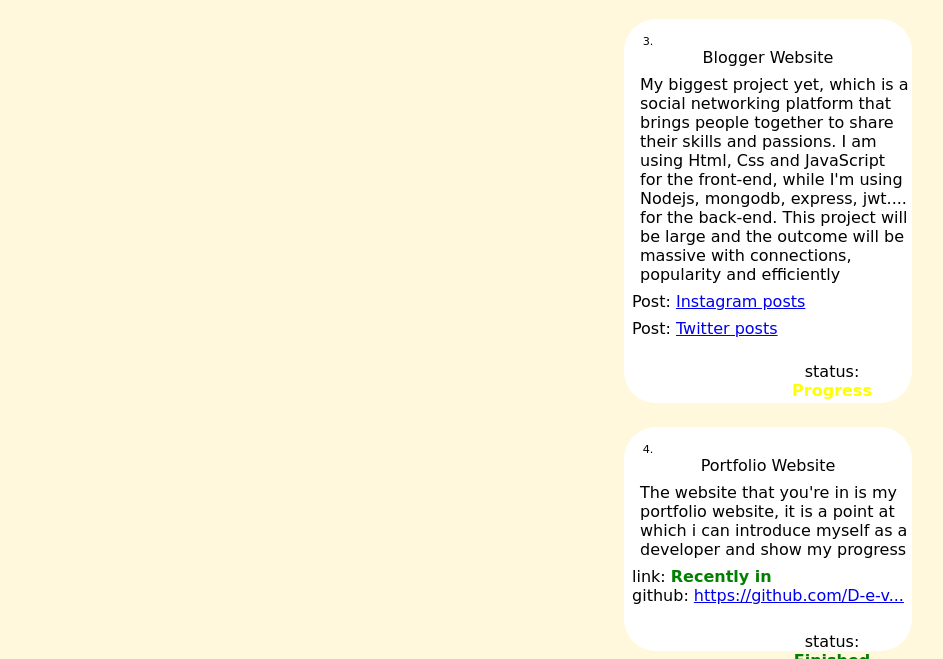
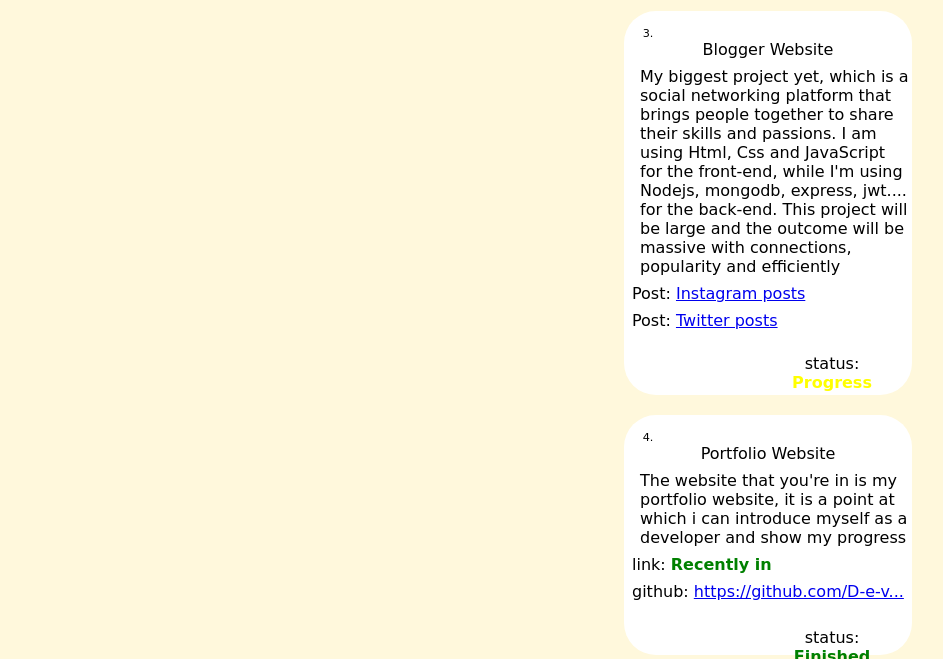
Before and after one commit to D-e-vGoodify/portfolio-website, a plain HTML site: page index.html in a window 1280 px wide. Shown: the part 793-1452 px from the top of the page, without its empty margins (160-1103 px from the left). Drawn offline with nearby package versions, Linux system fonts and the light colour scheme; a web font is replaced by a local one.

Commit message:
Update style.css

```diff
--- a/style.css
+++ b/style.css
@@ -160,7 +160,7 @@ p {
   margin-left: 1rem;
 }
 
-.project1 #link, .project2 #link2, .project2 #git, .project3 #Instg-posts, .project3 #twit-posts, .project4 #link3 {
+.project1 #link, .project2 #link2, .project2 #git, .project3 #Instg-posts, .project3 #twit-posts, .project4 #link3, .project4 #git2 {
   margin-top: .5rem;
   text-align: left;
   margin-left: .5rem;
@@ -206,7 +206,7 @@ p {
 }
 
 .project4 {
-  height: 13rem;
+  height: 14rem;
 }
 
 .project4 .status4 {
```
